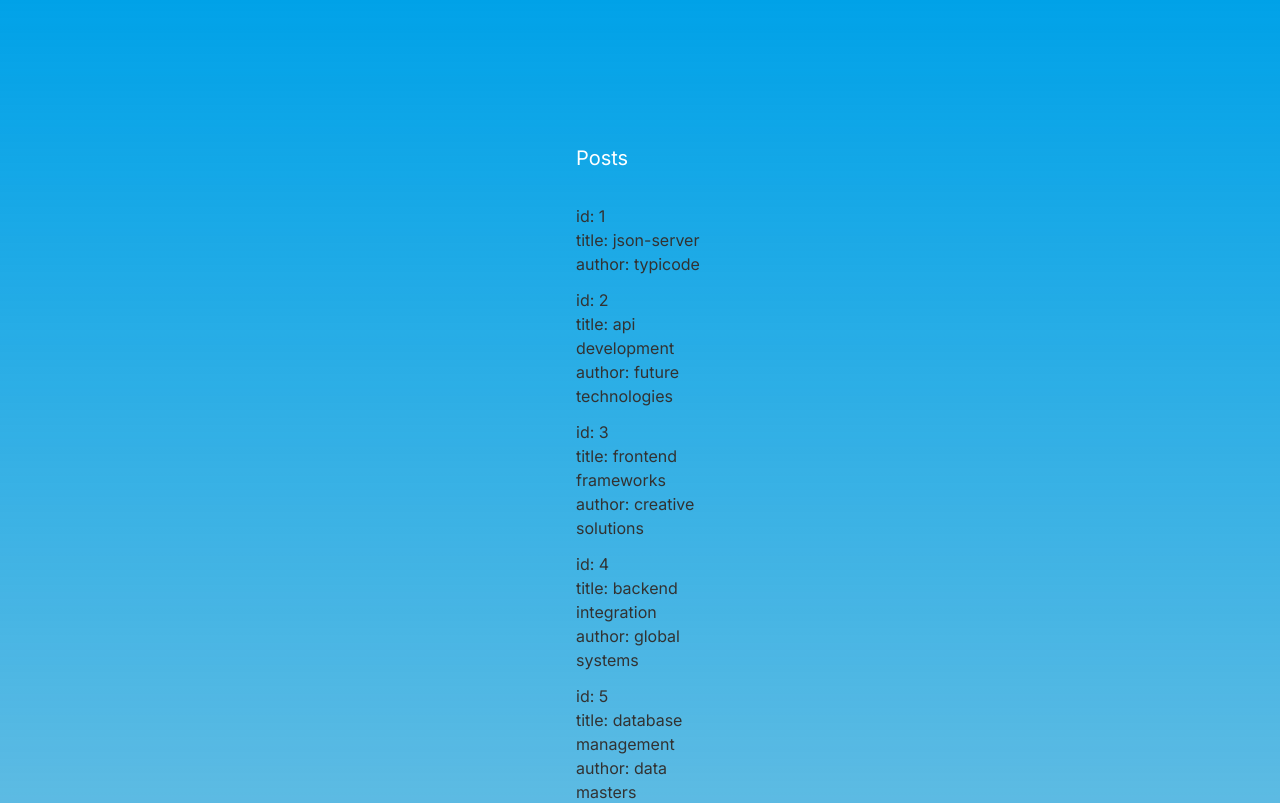
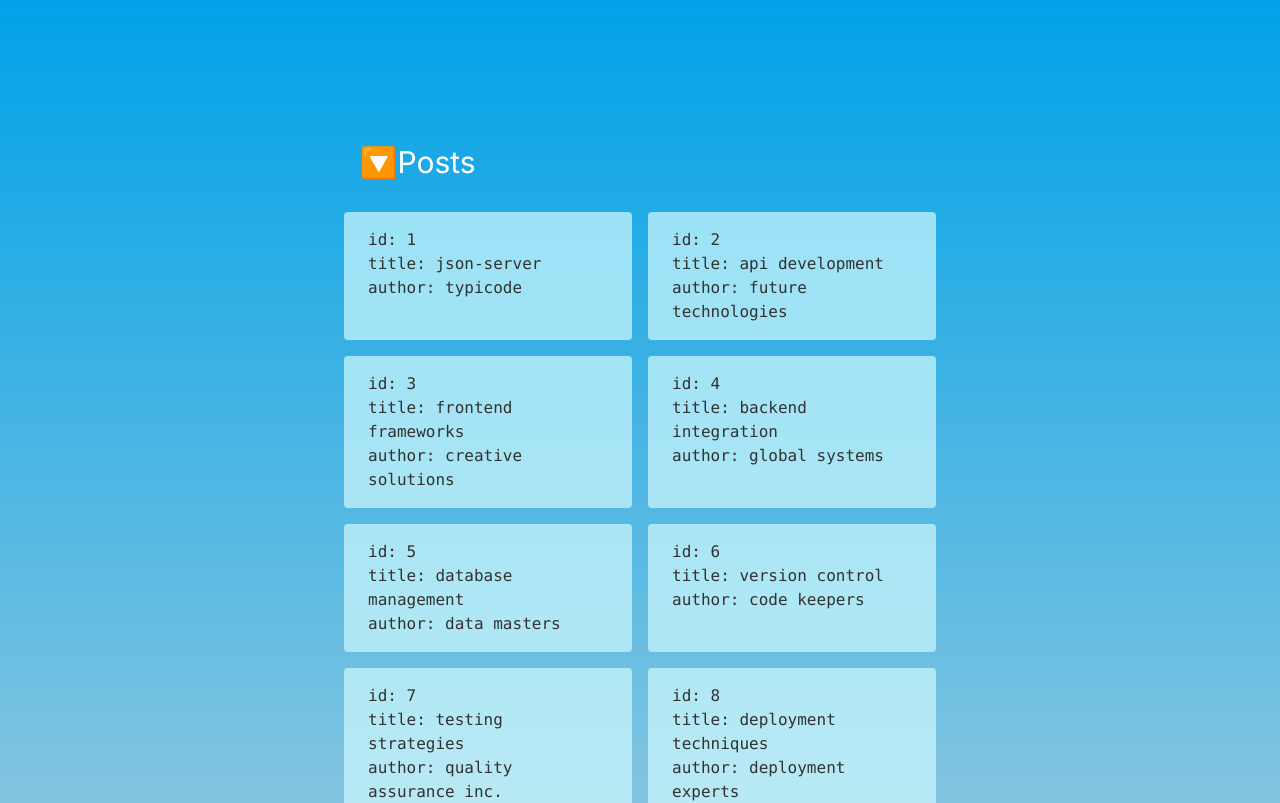
Before and after one commit to spaceofin/nextjs-prac, a Next.js app in the folder nextjs-ts-practice/: page /blog in a window 1280 px wide. Shown: the top 803 px of the page. Built offline with nearby package versions, Linux system fonts and the light colour scheme; data requests are answered from the project's data file.

Commit message:
[nextjs-ts-practice]style: update blog page style with Card component

```diff
--- a/nextjs-ts-practice/app/blog/page.tsx
+++ b/nextjs-ts-practice/app/blog/page.tsx
@@ -1,3 +1,5 @@
+import Card from "../components/Card";
+
 interface Post {
   id: number;
   title: string;
@@ -15,14 +17,16 @@ export default async function BlogPage() {
   const posts = await response.json();
 
   return (
-    <div className="flex flex-col w-32">
-      <div className="mb-8 text-xl text-white">Posts</div>
-      <ul>
+    <div className="flex flex-col">
+      <div className="mb-8 px-4 text-3xl text-white">🔽Posts</div>
+      <ul className="grid grid-cols-1 lg:grid-cols-2 gap-4">
         {posts.map((post: Post) => (
-          <li key={post.id} className="mb-3 text-s">
-            <div>id: {post.id}</div>
-            <div>title: {post.title}</div>
-            <div>author: {post.author}</div>
+          <li key={post.id} className="text-s font-mono w-72">
+            <Card className="h-full">
+              <div>id: {post.id}</div>
+              <div>title: {post.title}</div>
+              <div>author: {post.author}</div>
+            </Card>
           </li>
         ))}
       </ul>
--- /dev/null
+++ b/nextjs-ts-practice/app/components/Card.tsx
@@ -0,0 +1,15 @@
+import React from "react";
+
+export default function Card({
+  children,
+  className,
+}: {
+  children: React.ReactNode;
+  className?: string;
+}) {
+  return (
+    <div className={`p-4 px-6 bg-cyan-100 rounded bg-opacity-70 ${className}`}>
+      {children}
+    </div>
+  );
+}
--- a/nextjs-ts-practice/package.json
+++ b/nextjs-ts-practice/package.json
@@ -7,7 +7,7 @@
     "build": "next build",
     "start": "next start",
     "lint": "next lint",
-    "json-server": "json-server --delay=10000 --watch db.json --port 3001"
+    "json-server": "json-server --delay=3000 --watch db.json --port 3001"
   },
   "dependencies": {
     "next": "14.2.5",
```
